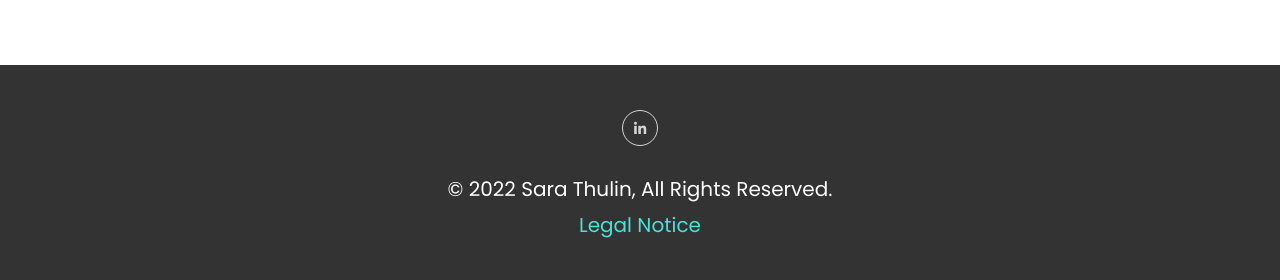
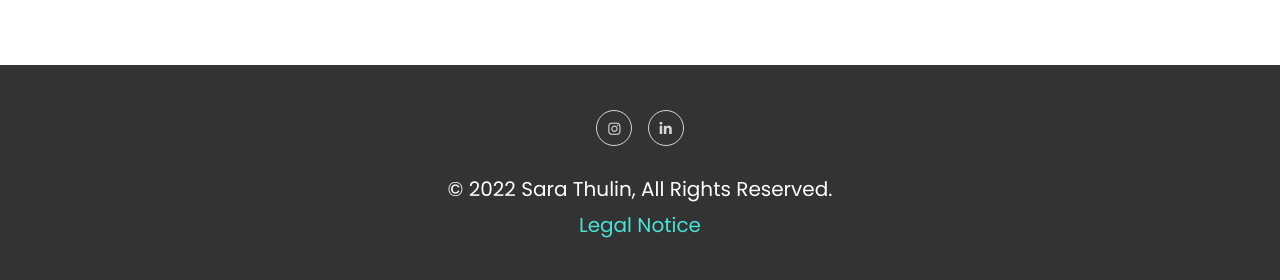
Before and after one commit to sarathulin/sarathulin.com, a Jekyll site: the page built from index.html, in a window 1280 px wide. Shown: the part 5938-6218 px from the top of the page. Built offline with Jekyll 4.4.1, drawn with Linux system fonts in a browser that asks for light colours.

Commit message:
add instragram user

```diff
--- a/_config.yml
+++ b/_config.yml
@@ -32,6 +32,6 @@
 # Social links in the site footer
 twitter_username:
 facebook_username:
-googleplus_username:
+instagram_username: "betweenuscounseling"
 pinterest_username:
 linkedin_username: "sarathulin"
--- a/_includes/footer.html
+++ b/_includes/footer.html
@@ -13,8 +13,8 @@
 					{% if site.twitter_username %}
 						<li><a href="https://twitter.com/{{ site.twitter_username }}" class="wow fadeInUp" data-wow-delay=".1s"><i class="fab fa-twitter"></i></a></li>
 					{% endif %}
-					{% if site.googleplus_username %}
-						<li><a href="https://plus.google.com/{{ site.googleplus_username }}" class="wow fadeInUp" data-wow-delay=".2s"><i class="fab fa-google-plus-g"></i></a></li>
+					{% if site.instagram_username %}
+						<li><a href="https://www.instagram.com/{{ site.instagram_username }}" class="wow fadeInUp" data-wow-delay=".2s"><i class="fab fa-instagram"></i></a></li>
 					{% endif %}
 					{% if site.linkedin_username %}
 						<li><a href="https://www.linkedin.com/in/{{ site.linkedin_username }}" class="wow fadeInUp" data-wow-delay=".3s"><i class="fab fa-linkedin-in"></i></a></li>
```
